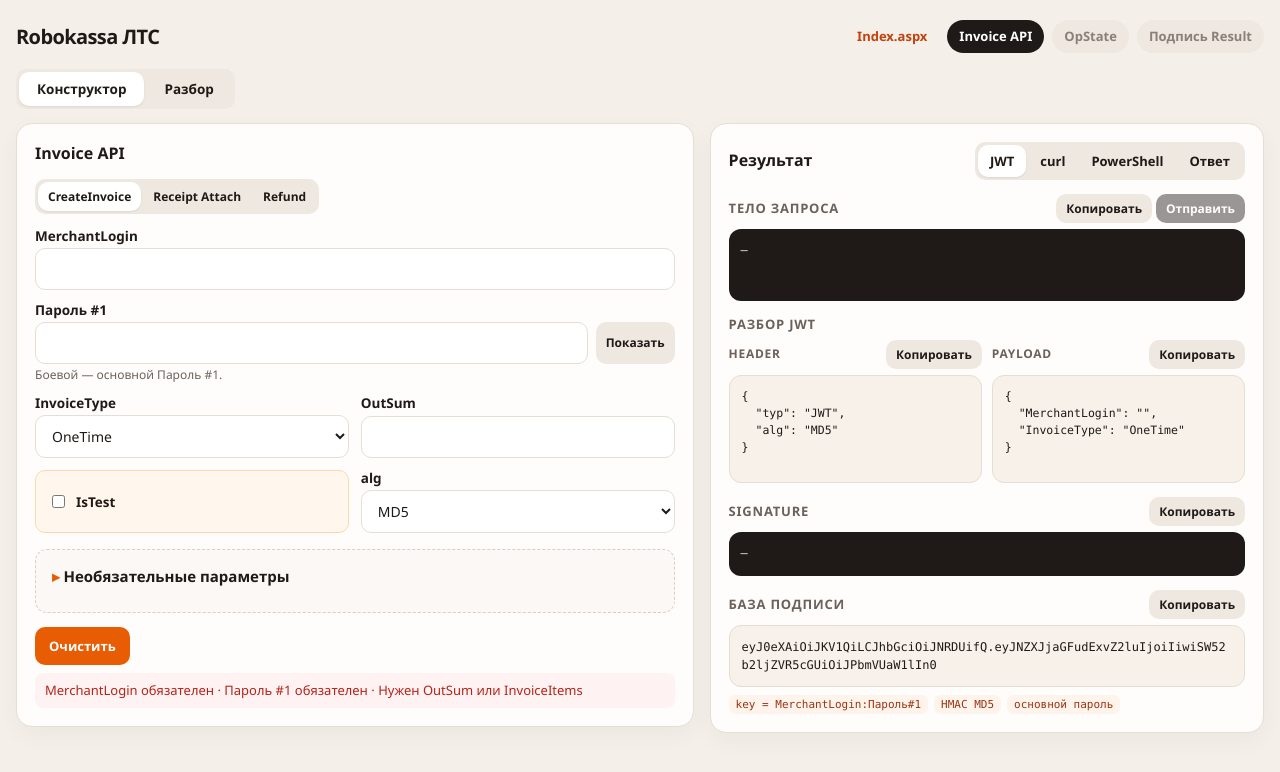
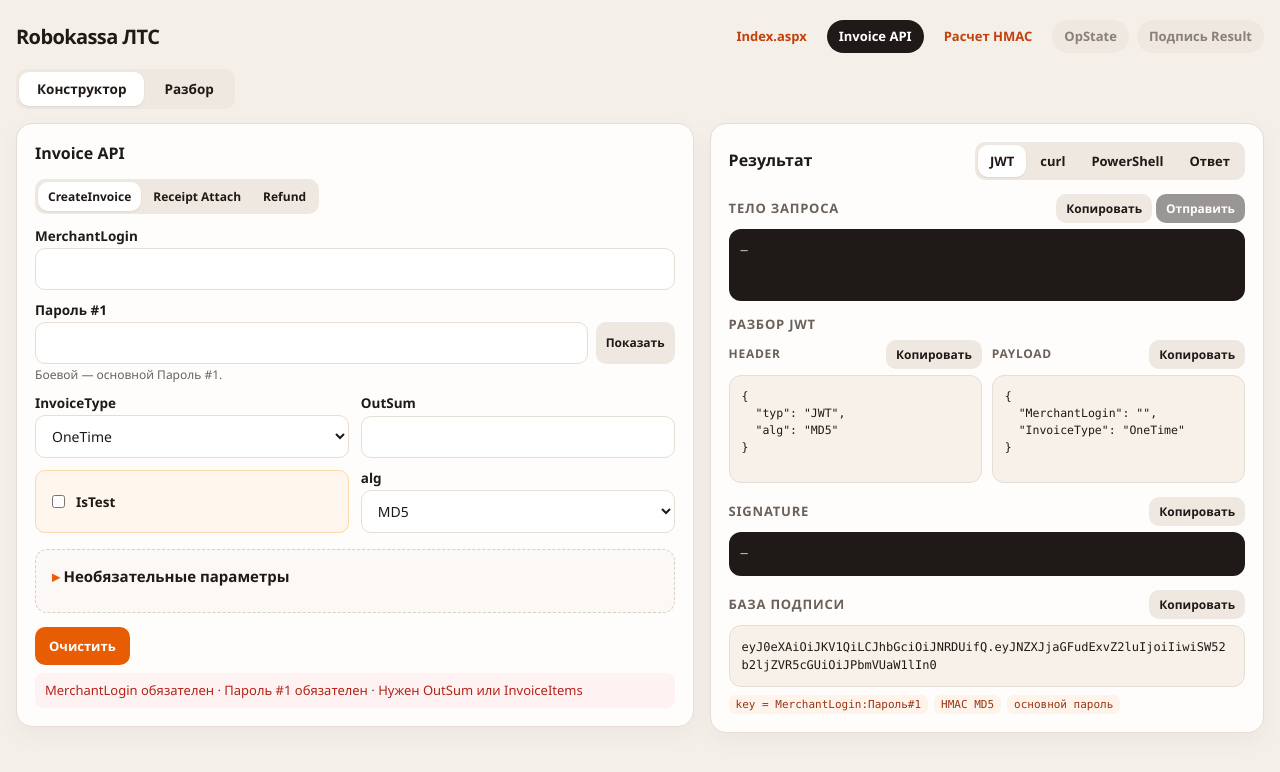
Before and after one commit to deathfromrain-creator/SiteST, a plain HTML site: page index.html in a window 1280 px wide. Drawn offline with Linux system fonts and the light colour scheme.

Commit message:
add hmac

```diff
--- a/index.html
+++ b/index.html
@@ -4,15 +4,7 @@
   <meta charset="UTF-8" />
   <meta name="viewport" content="width=device-width, initial-scale=1" />
   <title>Robokassa ЛТС — Invoice API</title>
-  <!--
-    Invoice API (JWT): CreateInvoice + режим «Разбор».
-    Схема payload взята из https://docs.robokassa.ru/openapi/robokassa.yaml
-    (components.schemas.InvoiceCreatePayload), сверено 2026-09-21.
-    Receipt Attach (второй чек): docs.robokassa.ru/ru/second-receipt, сверено 2026-09-24.
-    Refund: docs.robokassa.ru/ru/refund-api + RefundPayload из yaml, сверено 2026-09-24.
-    Хеш-функции скопированы из index.html без изменений.
-    UI: скил robokassa-lts-ui. API/подписи: скил robokassa-api.
-  -->
+
   <style>
     :root {
       --bg: #f4efe9;
@@ -207,11 +199,12 @@
 </head>
 <body>
   <div class="app">
-    <header class="app-head">
+     <header class="app-head">
       <div class="brand"><strong>Robokassa ЛТС</strong></div>
       <nav>
         <a href="./index.html">Index.aspx</a>
         <a class="active" href="./invoice.html">Invoice API</a>
+        <a href="./hmac%20+MD5.html">Расчет HMAC</a>
         <span class="soon">OpState</span>
         <span class="soon">Подпись Result</span>
       </nav>
```
